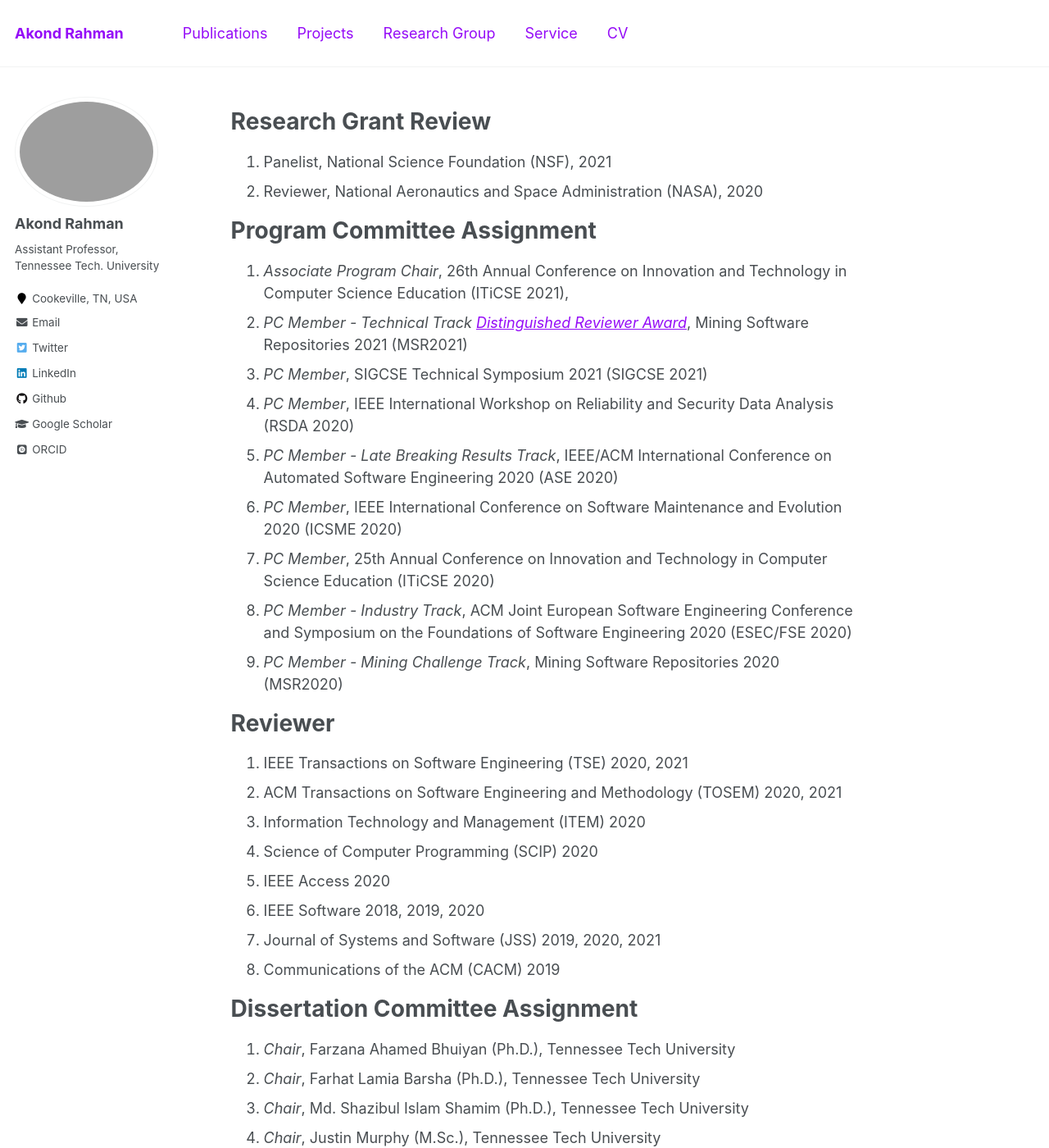
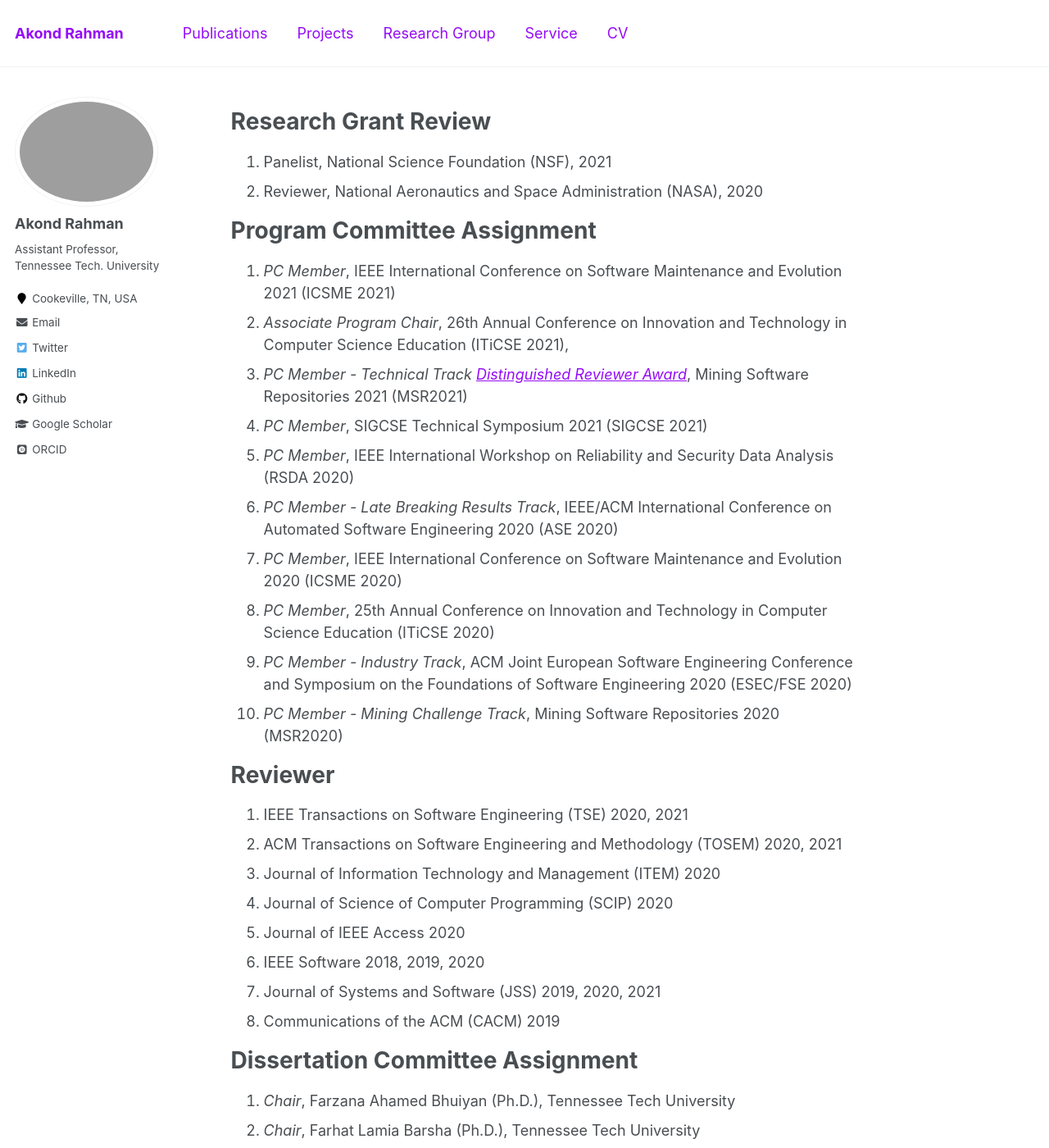
Before and after one commit to akondrahman/akondrahman.github.io, a Jekyll site: the page built from _pages/service.md, in a window 1280 px wide and 1400 px high. Shown: the whole window at 82% size. Built offline with Jekyll 4.4.1, drawn with Linux system fonts in a browser that asks for light colours; some web fonts are replaced.

Commit message:
service update

```diff
--- a/_pages/service.md
+++ b/_pages/service.md
@@ -13,6 +13,7 @@ Research Grant Review
 Program Committee Assignment
 ======
 
+10. *PC Member*, IEEE International Conference on Software Maintenance and Evolution 2021 (ICSME 2021)
 9. *Associate Program Chair*, 26th Annual Conference on Innovation and Technology in Computer Science Education (ITiCSE 2021),
 8. *PC Member - Technical Track [Distinguished Reviewer Award](https://twitter.com/msrconf/status/1390444181655539716)*, Mining Software Repositories 2021 (MSR2021)
 7. *PC Member*, SIGCSE Technical Symposium 2021 (SIGCSE 2021)
@@ -28,9 +29,9 @@ Reviewer
 ======
 8. IEEE Transactions on Software Engineering (TSE) 2020, 2021
 7. ACM Transactions on Software Engineering and Methodology (TOSEM) 2020, 2021
-6. Information Technology and Management (ITEM) 2020
-5. Science of Computer Programming (SCIP) 2020
-4. IEEE Access 2020
+6. Journal of Information Technology and Management (ITEM) 2020
+5. Journal of Science of Computer Programming (SCIP) 2020
+4. Journal of IEEE Access 2020
 3. IEEE Software 2018, 2019, 2020
 2. Journal of Systems and Software (JSS) 2019, 2020, 2021
 1. Communications of the ACM (CACM) 2019
```
Also changed, not shown: 1 other file.
